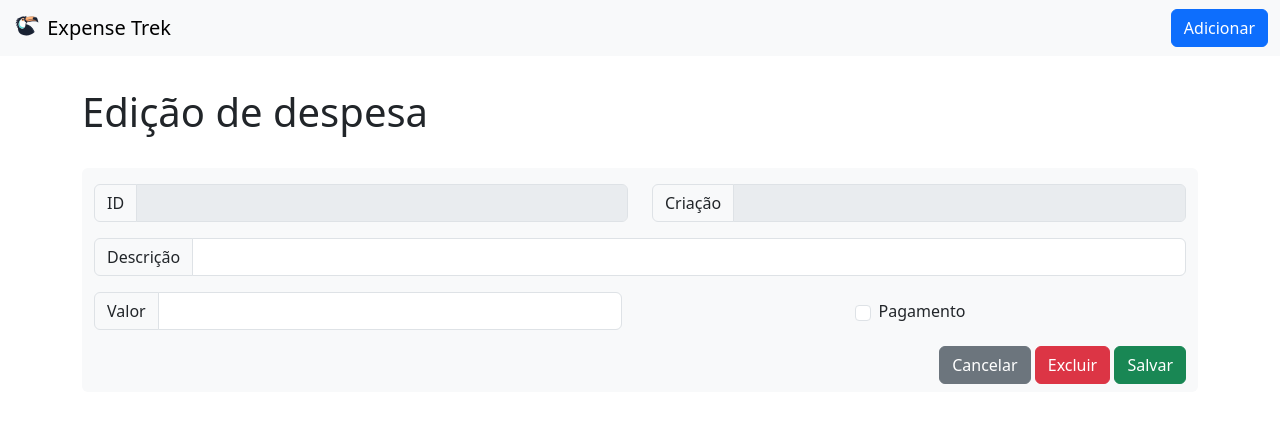
After one commit to antonioisaacdias/expenses-api-flask, a Flask app: template views/templates/update-expense.html in a window 1280 px wide. The commit adds this page. Shown: the top 423 px of the page. Run offline with Flask 3, Linux system fonts and the light colour scheme; the template is opened without the code that fills it, so the values that code supplies are empty.

Commit message:
Início da route de edição de despesa

```diff
--- /dev/null
+++ b/views/templates/update-expense.html
@@ -0,0 +1,47 @@
+{% extends 'index.html' %}
+{% block title %}Despesas{% endblock %}
+
+{% block content %}
+    <div>
+        <h1>Edição de despesa</h1>
+        <div class="container text-center bg-light pb-2 pt-3 rounded">
+            <form action="/expenses/update/{{expense.id}}" method="post">
+                <div class="row">
+                    <div class="input-group mb-3 col">
+                        <span class="input-group-text" id="basic-addon1">ID</span>
+                        <input disabled type="text" name="id" class="form-control" value="{{expense.id}}" aria-label="Username" aria-describedby="basic-addon1">
+                    </div>
+                    <div class="input-group mb-3 col">
+                        <span class="input-group-text" id="basic-addon1">Criação</span>
+                        <input disabled type="text" name="date" class="form-control" value="{{expense.date.strftime('%d/%m/%Y')}}" aria-label="Username" aria-describedby="basic-addon1">
+                    </div>
+                </div>
+                <div class="row">
+                    <div class="input-group mb-3">
+                        <span class="input-group-text" id="basic-addon1">Descrição</span>
+                        <input type="text" name="description" class="form-control" value="{{expense.description}}" aria-label="Username" aria-describedby="basic-addon1">
+                    </div>
+                </div>
+                <div class="row align-items-center">
+                    <div class="input-group mb-3 col">
+                        <span class="input-group-text" id="basic-addon1">Valor</span>
+                        <input type="number" name="value" class="form-control" value="{{expense.value}}" aria-label="Username" aria-describedby="basic-addon1">
+                    </div>
+                    <div class="form-check mb-3 col d-flex justify-content-center align-items-center">
+                        <input class="form-check-input me-2" type="checkbox" name="paid" id="reverseCheck1">
+                        <label class="form-check-label" for="reverseCheck1">
+                        Pagamento
+                        </label>
+                    </div>
+                </div>
+                <div class="align-items-center text-end">
+                    <button type="button" class="btn btn-secondary">Cancelar</button>
+                    <form action="/expenses/delete/{{expense.id}}" method="post"></form>
+                    <button type="button" class="btn btn-danger">Excluir</button>
+                    <button type="input" class="btn btn-success">Salvar</button>
+                </div>
+
+            </form>
+        </div>
+    </div>
+{% endblock %}
```
Also changed, not shown: routes.py (+9 -26 lines), views/templates/expenses-table.html (added, +62 -0 lines), views/templates/index.html (+3 -53 lines).
